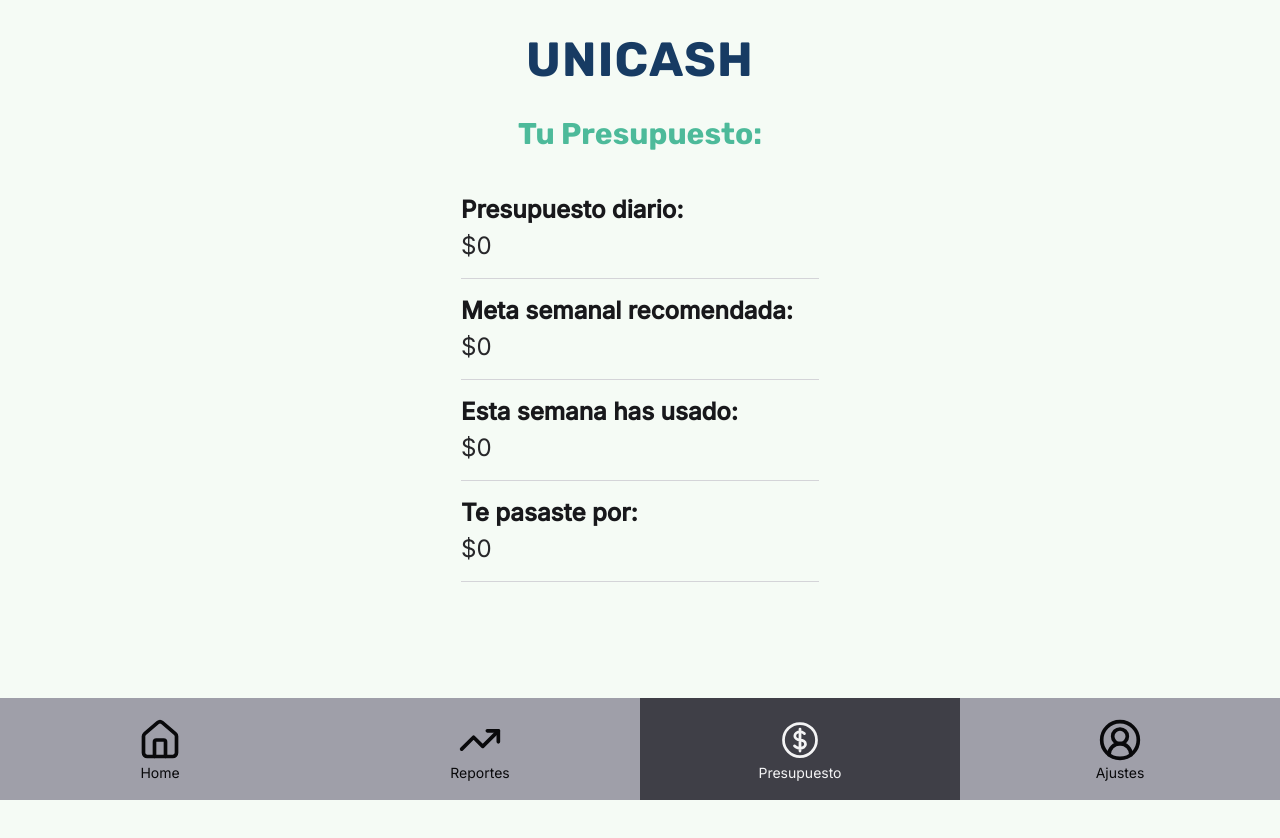
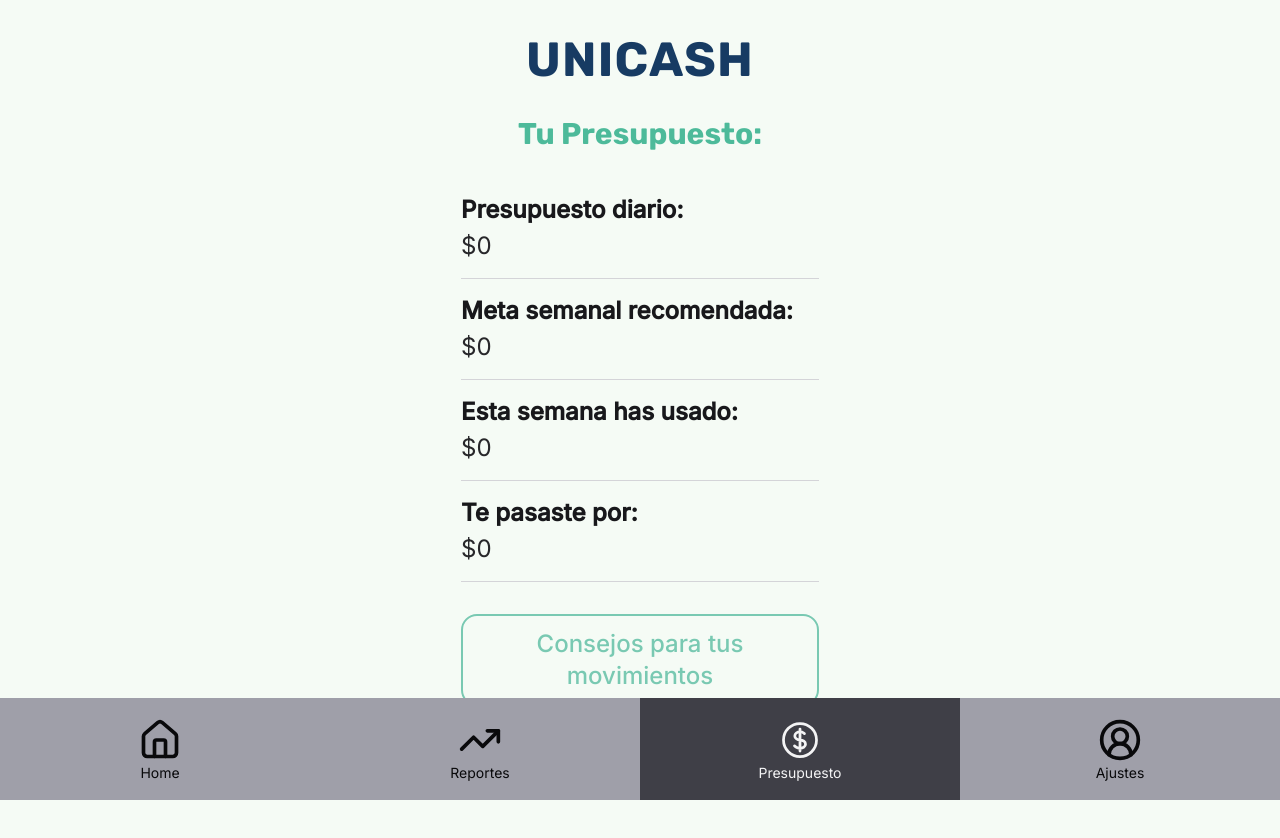
Before and after one commit to FelipeTM25/Unicash, a React (Vite) app: page / in a window 1280 px wide. Shown: the top 838 px of the page. Before the commit the page ends 800 px from the top, so only its background shows below. Built offline with nearby package versions, Linux system fonts and the light colour scheme.

Commit message:
Botones de accion Consejos y Editar en la pagina Presupuesto

```diff
--- a/src/pages/PresupuestoPage.tsx
+++ b/src/pages/PresupuestoPage.tsx
@@ -2,6 +2,7 @@ import { useMemo } from 'react'
 import { BottomNavBar } from '../components/BottomNavBar'
 import { BudgetInfoRow } from '../components/BudgetInfoRow'
 import { MobileScreen } from '../components/MobileScreen'
+import { PrimaryButton } from '../components/PrimaryButton'
 import { TopBrandTitle } from '../components/TopBrandTitle'
 import { calcularMetaSemanal, getAjustesIniciales } from '../Data/ajustesStorage'
 
@@ -57,6 +58,17 @@ export function PresupuestoPage({ onNavigate }: PresupuestoPageProps) {
                     />
                 </div>
 
+                <div className="mt-8 flex flex-col gap-4">
+                    <button
+                        type="button"
+                        className="w-full rounded-2xl border-2 border-button-primary bg-transparent py-3 text-[16px] font-medium text-button-primary transition-all duration-200 hover:bg-button-primary/10 active:scale-[0.99] sm:text-2xl"
+                    >
+                        Consejos para tus movimientos
+                    </button>
+
+                    <PrimaryButton text="Editar" />
+                </div>
+
                 <div className="h-30" aria-hidden />
             </MobileScreen>
 
```
